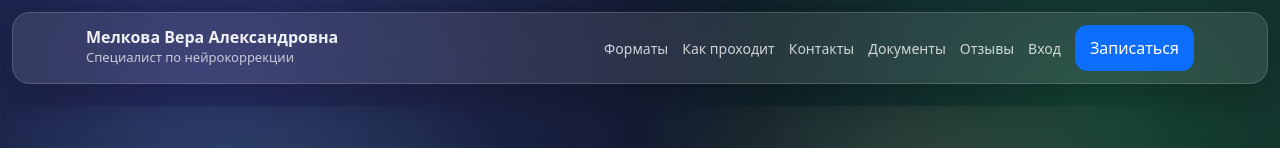
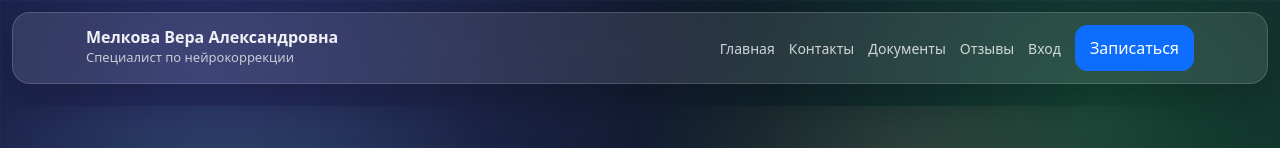
Before and after one commit to pavelmelkov/childhealth, a Next.js app: page / in a window 1280 px wide. Shown: the top 148 px of the page. Built offline with nearby package versions, Linux system fonts and the light colour scheme.

Commit message:
Simplify navbar home link

```diff
--- a/src/sections/Navbar/Navbar.tsx
+++ b/src/sections/Navbar/Navbar.tsx
@@ -4,8 +4,7 @@ import Link from 'next/link';
 import { useState } from 'react';
 
 const NAV_LINKS = [
-  { href: '/#services', label: 'Форматы' },
-  { href: '/#process', label: 'Как проходит' },
+  { href: '/#top', label: 'Главная' },
   { href: '/#contacts', label: 'Контакты' },
   { href: '/docs', label: 'Документы' },
   { href: '/reviews', label: 'Отзывы' },
```
